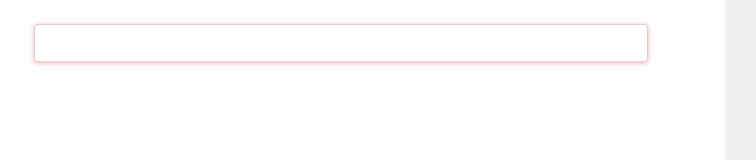
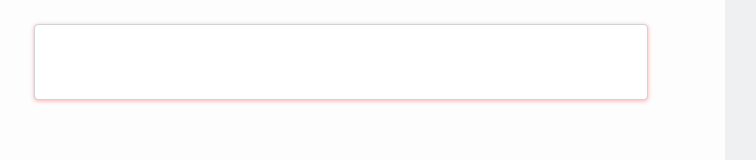
Before and after one commit to bx-xd/react-exercice, a React (Create React App) app: page / in a window 1280 px wide. Shown: the top 160 px of the page, without its empty margins (43-799 px from the left). Built offline with nearby package versions, Linux system fonts and the light colour scheme.

Commit message:
remove fontawesome

```diff
--- a/src/components/search.jsx
+++ b/src/components/search.jsx
@@ -3,7 +3,7 @@ import React, { Component } from 'react';
 class Search extends Component {
   render() {
     return (
-    <input type="text" id="search" class="form-control" />
+      <input type="text" id="search" class="form-control form-search" />
     )
   }
 }
--- a/src/index.css
+++ b/src/index.css
@@ -28,6 +28,8 @@ code {
   width: 80%;
   margin:24px auto;
   box-shadow: rgba(255, 5, 5, 0.32) 0px 1px 4px;
+  font-family: FontAwesome;
+  font-size: 2.6em;
 }
 
 .left > .gif {
```
